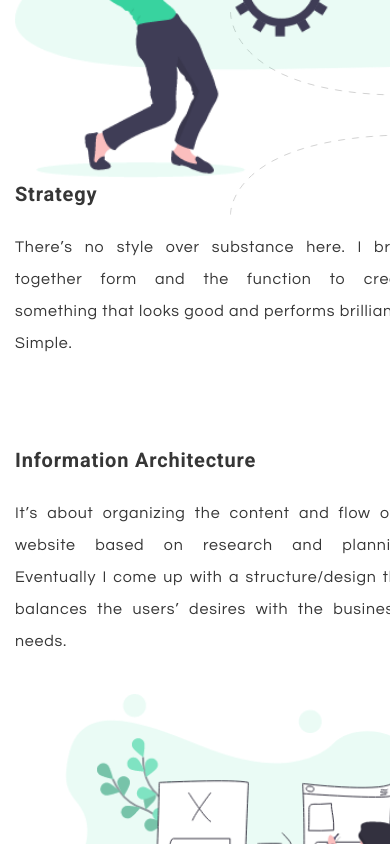
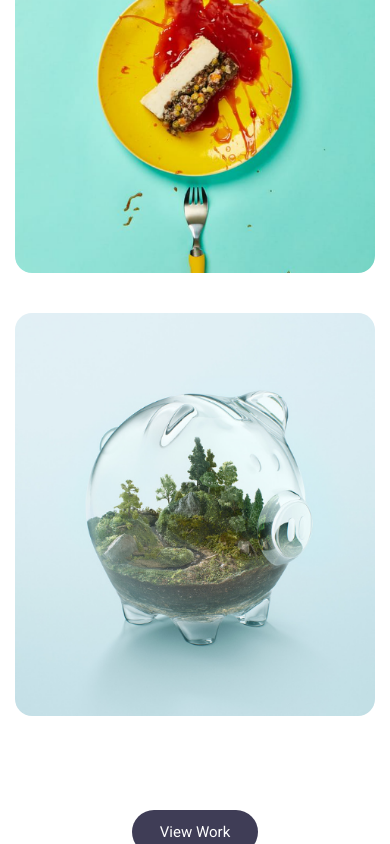
Before and after one commit to cheman121998/portfolio, a React (Create React App) app: page / in a window 390 px wide. Shown: the part 1156-2000 px from the top of the page. Built offline with nearby package versions, Linux system fonts and the light colour scheme.

Commit message:
edit style Recent Work

```diff
--- a/src/components/RecentWork/style.scss
+++ b/src/components/RecentWork/style.scss
@@ -91,6 +91,9 @@ button {
     .image:nth-child(3) {
         margin-top: 56px;
     }
+    .image:nth-child(4) {
+        margin-top: -16px;
+    }
 }
 
 .contact {
@@ -148,6 +151,7 @@ button {
             img:nth-child(3) {
                 margin-right: 0;
             }
+
             img:hover {
                 @extend %hover;
             }
@@ -155,10 +159,10 @@ button {
     }
 }
 
-@media only screen and (max-width: 968px) {
+@media only screen and (max-width: 1106px) {
     .recentWork {
         .image {
-            margin: 50px auto;
+            margin: 20px auto;
         }
         .image:nth-child(1),
         .image:nth-child(4) {
@@ -171,6 +175,10 @@ button {
         .image:nth-child(1),
         .image:nth-child(3) {
             height: auto;
+            margin-top: 20px;
+        }
+        .image:nth-child(4) {
+            margin-top: 20px;
         }
         .wrapImage {
         }
--- a/src/pages/Home/index.jsx
+++ b/src/pages/Home/index.jsx
@@ -13,9 +13,9 @@ class Home extends React.Component {
     render() {
         return (
             <div className="home">
-                <Header></Header>
-                <ThingsIDo></ThingsIDo>
-                <RecentWork></RecentWork>
+                {/* <Header></Header>
+                <ThingsIDo></ThingsIDo> */}
+                <RecentWork />
                 <Footer></Footer>
             </div>
         );
```
